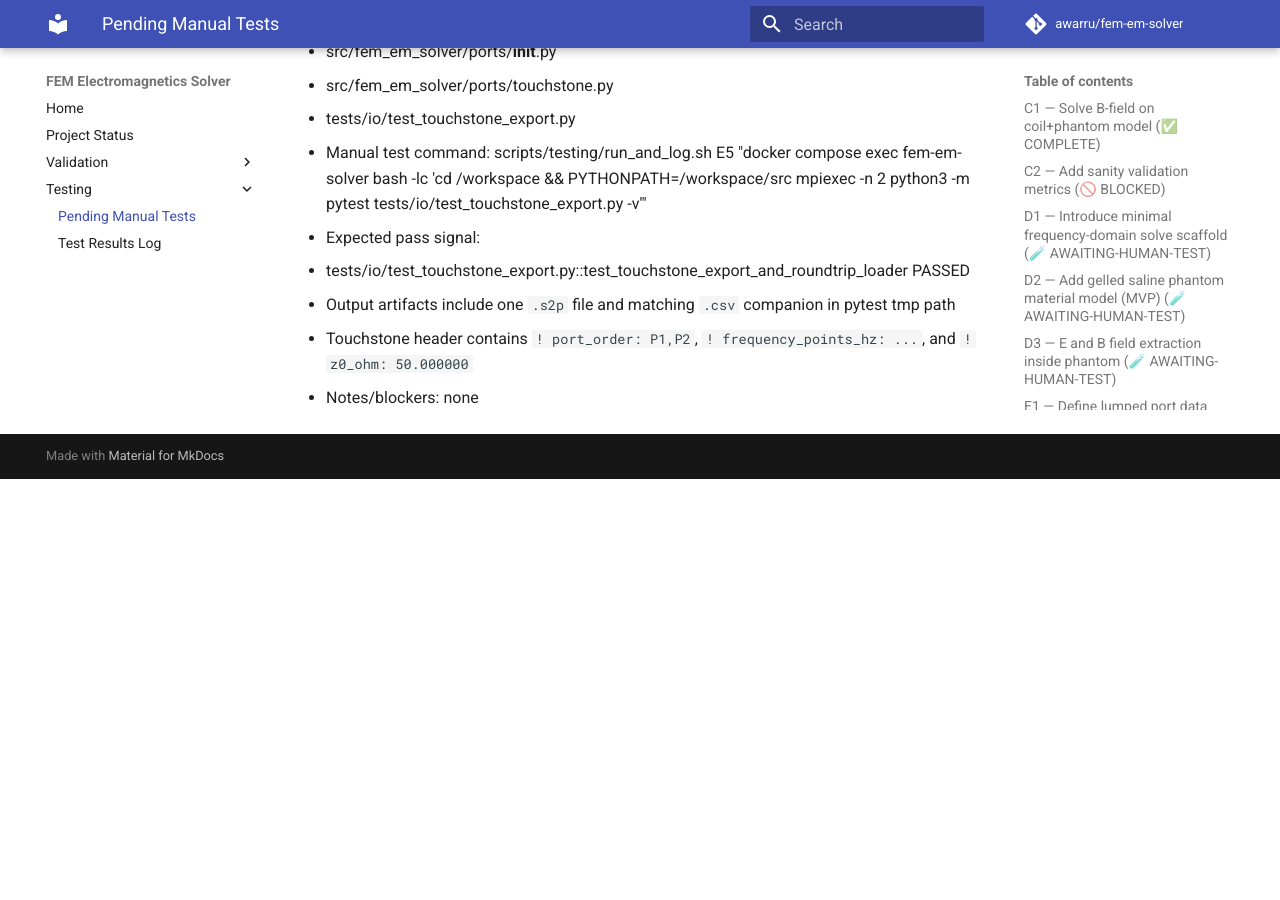
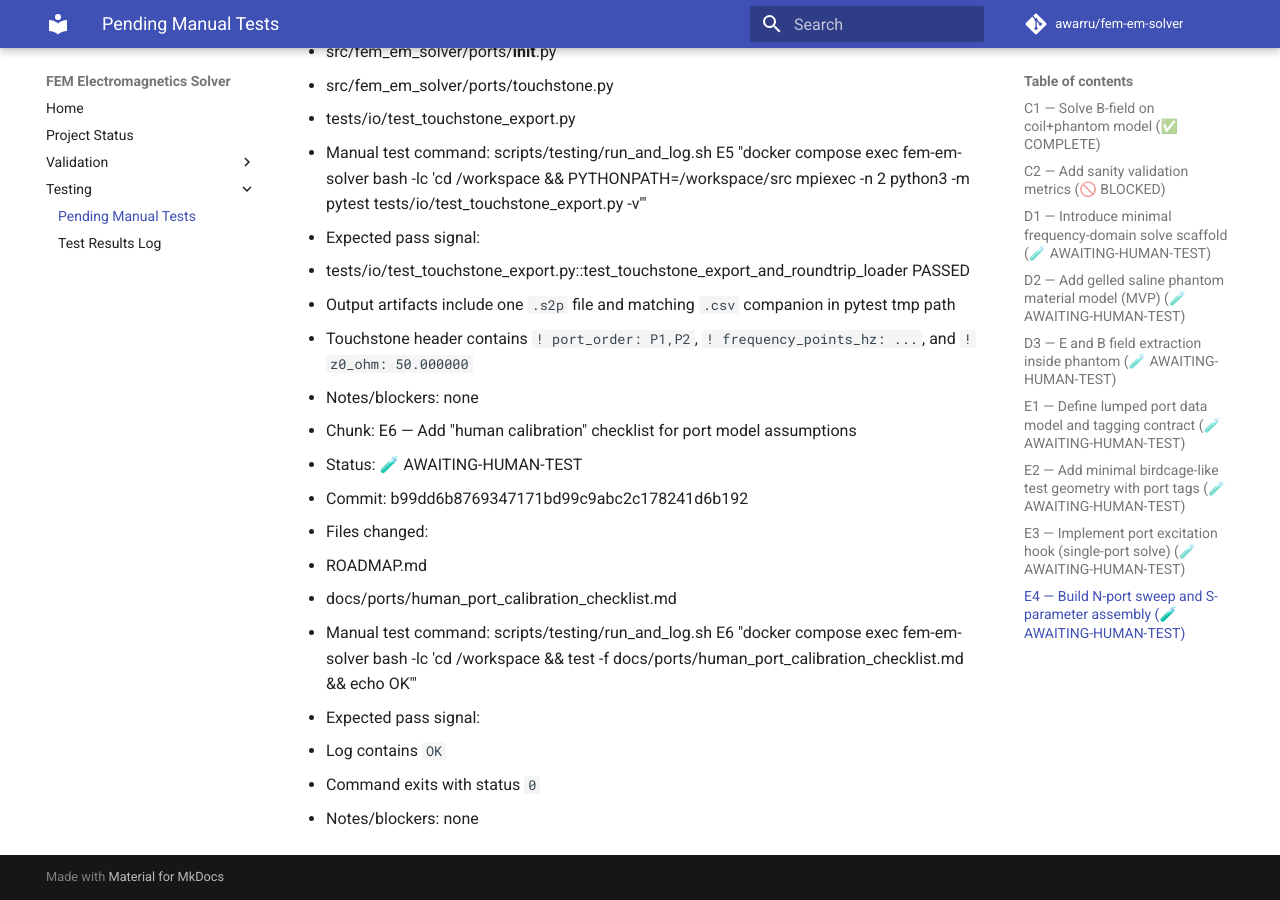
Before and after one commit to awarru/fem-em-solver, an MkDocs documentation site: the page built from docs/testing/pending-tests.md, in a window 1280 px wide and 900 px high, scrolled down 6784 px. Built offline with MkDocs 1.6.1 and Material for MkDocs 9.7.7, drawn with Linux system fonts in a browser that asks for light colours; comment, search, counter and statistics services are not loaded; before the commit the page ends 7263 px from its top, so only the background shows below that.

Commit message:
Record E6 manual test handoff entry

```diff
--- a/docs/testing/pending-tests.md
+++ b/docs/testing/pending-tests.md
@@ -212,3 +212,15 @@
   - Output artifacts include one `.s2p` file and matching `.csv` companion in pytest tmp path
   - Touchstone header contains `! port_order: P1,P2`, `! frequency_points_hz: ...`, and `! z0_ohm: 50.000000`
 - Notes/blockers: none
+
+- Chunk: E6 — Add "human calibration" checklist for port model assumptions
+- Status: 🧪 AWAITING-HUMAN-TEST
+- Commit: b99dd6b8769347171bd99c9abc2c178241d6b192
+- Files changed:
+  - ROADMAP.md
+  - docs/ports/human_port_calibration_checklist.md
+- Manual test command: scripts/testing/run_and_log.sh E6 "docker compose exec fem-em-solver bash -lc 'cd /workspace && test -f docs/ports/human_port_calibration_checklist.md && echo OK'"
+- Expected pass signal:
+  - Log contains `OK`
+  - Command exits with status `0`
+- Notes/blockers: none
```
